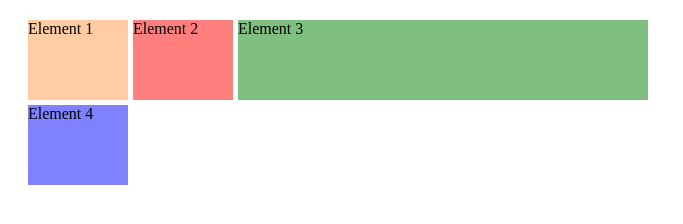
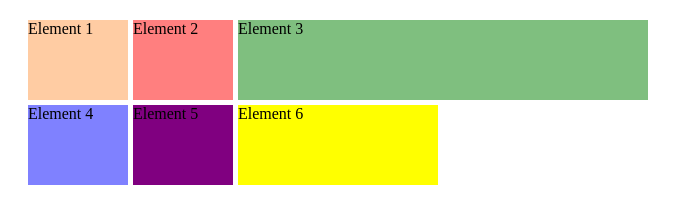
Before and after one commit to kumudug/css_grid_sample, a plain HTML site: page index.html in a window 1280 px wide. Shown: the whole page, without its empty margins (0-683 px from the left). Drawn offline with Linux system fonts and the light colour scheme.

Commit message:
more items

```diff
--- a/index.html
+++ b/index.html
@@ -13,6 +13,8 @@
         <div class="el2">Element 2</div>
         <div class="el3">Element 3</div>
         <div class="el4">Element 4</div>
+        <div class="el5">Element 5</div>
+        <div class="el6">Element 6</div>
     </div>
 </body>
 </html>
--- a/main.css
+++ b/main.css
@@ -6,6 +6,7 @@
     grid-template-rows: repeat(3, 5rem);
     grid-row-gap: 5px;
     grid-column-gap: 5px;
+    grid-template-areas: "";
 }
 
 .el1 {
@@ -26,3 +27,11 @@
 .el4 {
     background: rgba(0, 4, 255, 0.5);
 }
+
+.el5 {
+    background: purple;
+}
+
+.el6 {
+    background: yellow;
+}
```
